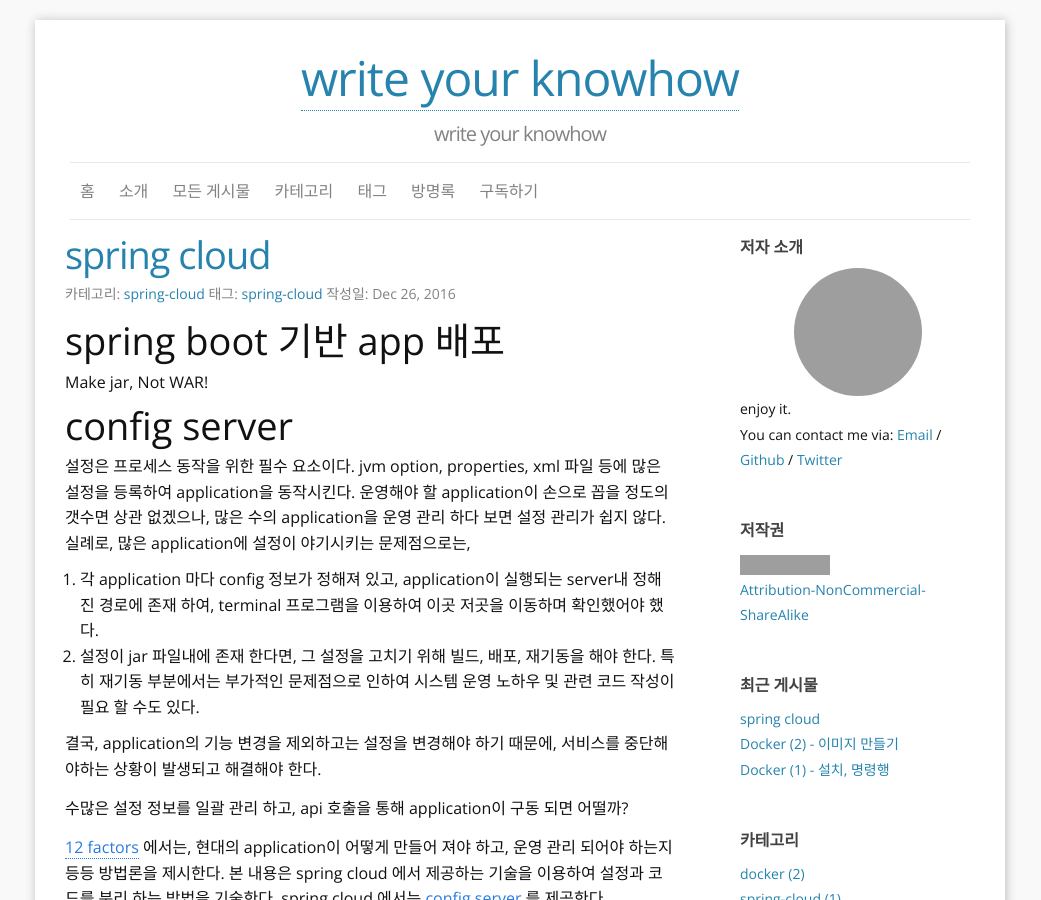
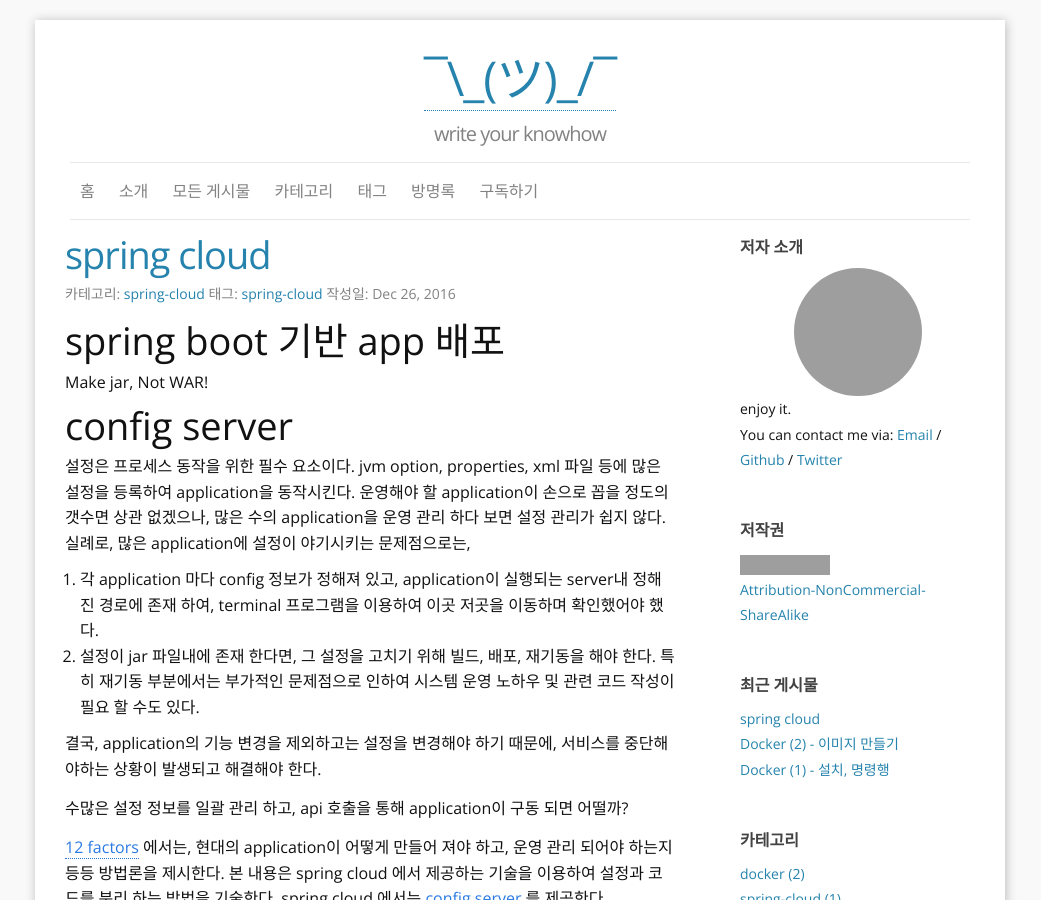
Before and after one commit to aimtechs/aimtechs.github.io, a Jekyll site: the page built from index.html, in a window 1280 px wide and 900 px high. Shown: the whole window, without its empty margins (120-1161 px from the left). Built offline with Jekyll 4.4.1, drawn with Linux system fonts in a browser that asks for light colours; the list of posts is cut into pages by our own code; some of the changed text lies outside the part shown; grey boxes are pictures that could not be loaded.

Commit message:
Update title

```diff
--- a/_config.yml
+++ b/_config.yml
@@ -1,5 +1,5 @@
 ### Site info:
-title: write your knowhow
+title: ¯\_(ツ)_/¯
 tagline: write your knowhow
 author: team r&amp;d
 email: a@b.c
```
